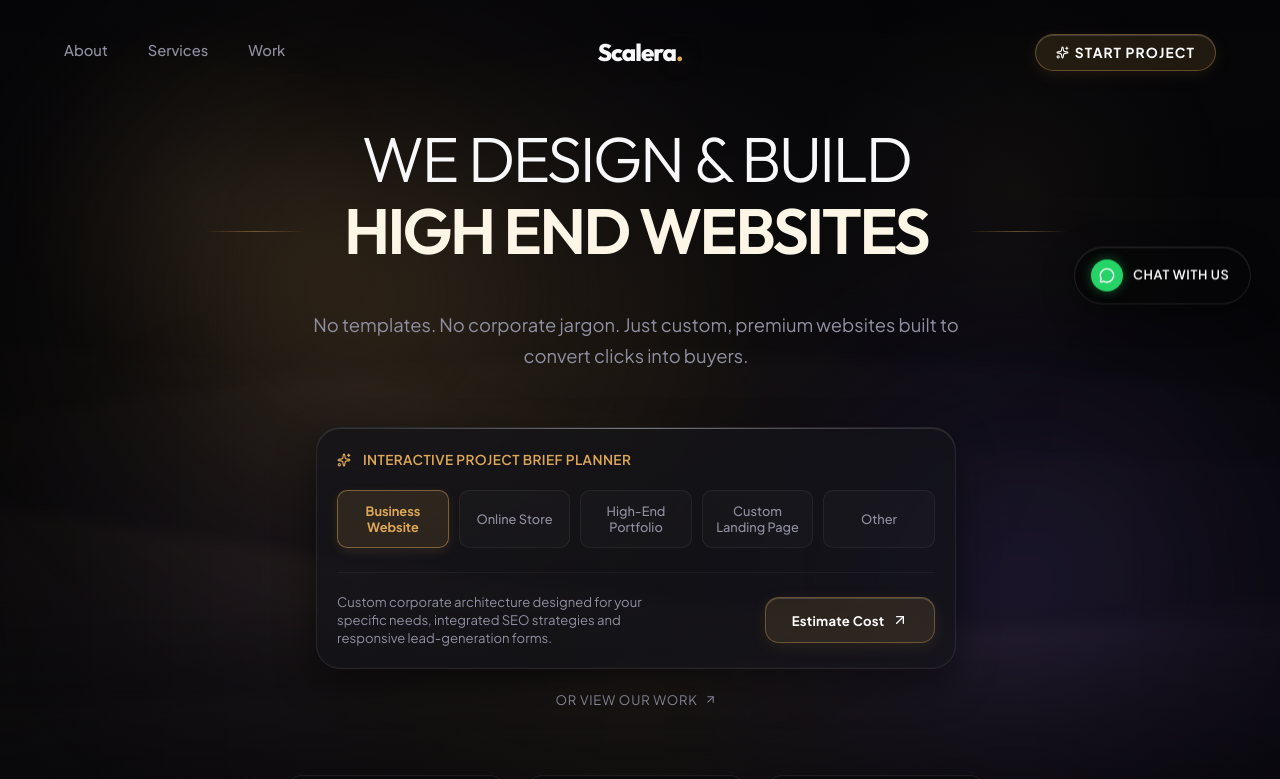
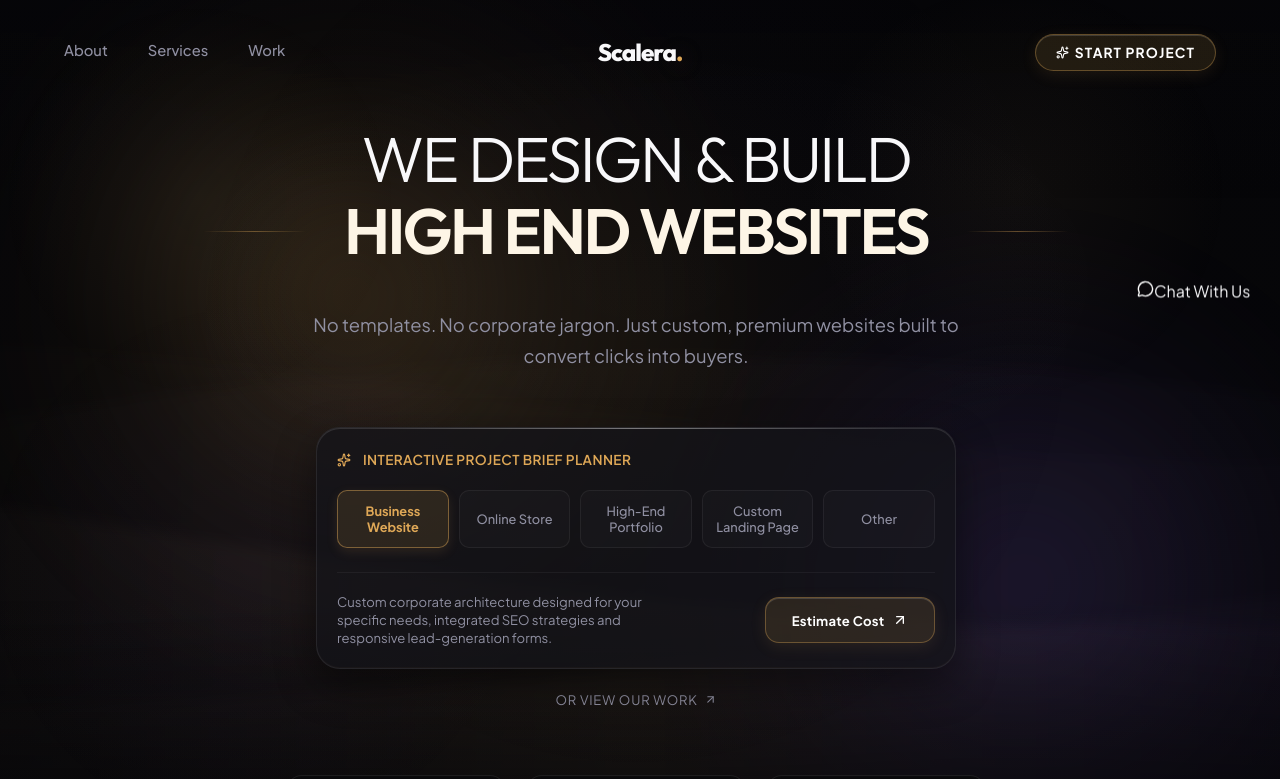
Before and after one commit to sherhanabid123-debug/Scalera, a React (Vite) app: page / in a window 1280 px wide. Shown: the top 779 px of the page. Built offline with nearby package versions, Linux system fonts and the light colour scheme.

Commit message:
Auto-save: 2026-07-04 11:49:25

```diff
--- a/src/App.jsx
+++ b/src/App.jsx
@@ -166,52 +166,13 @@ function App() {
             href="https://wa.me/917975242650"
             target="_blank"
             rel="noopener noreferrer"
-            style={{
-              display: "flex",
-              alignItems: "center",
-              gap: "10px",
-              padding: "12px 20px 12px 16px",
-              borderRadius: "100px",
-              background: "rgba(6,6,8,0.85)",
-              backdropFilter: "blur(20px)",
-              WebkitBackdropFilter: "blur(20px)",
-              border: "1px solid rgba(255,255,255,0.1)",
-              color: "#fff",
-              boxShadow: "0 8px 32px rgba(0,0,0,0.4), inset 0 1px 0 rgba(255,255,255,0.08)",
-              pointerEvents: "auto",
-              transition: "transform 0.4s cubic-bezier(0.16, 1, 0.3, 1), border-color 0.4s ease, box-shadow 0.4s ease",
-              textDecoration: "none",
-              fontSize: "0.8rem",
-              fontWeight: 600,
-              letterSpacing: "0.05em",
-              textTransform: "uppercase",
-            }}
-            onMouseEnter={(e) => {
-              e.currentTarget.style.transform = "translateY(-3px) scale(1.03)";
-              e.currentTarget.style.borderColor = "rgba(37, 211, 102, 0.4)";
-              e.currentTarget.style.boxShadow = "0 12px 40px rgba(0,0,0,0.5), 0 0 20px rgba(37,211,102,0.15), inset 0 1px 0 rgba(255,255,255,0.08)";
-            }}
-            onMouseLeave={(e) => {
-              e.currentTarget.style.transform = "translateY(0) scale(1)";
-              e.currentTarget.style.borderColor = "rgba(255,255,255,0.1)";
-              e.currentTarget.style.boxShadow = "0 8px 32px rgba(0,0,0,0.4), inset 0 1px 0 rgba(255,255,255,0.08)";
-            }}
+            className="chat-fab"
+            aria-label="Chat with us on WhatsApp"
           >
-            <div
-              style={{
-                width: 32, height: 32,
-                borderRadius: "50%",
-                background: "#25D366",
-                display: "flex",
-                alignItems: "center",
-                justifyContent: "center",
-                flexShrink: 0,
-                boxShadow: "0 0 12px rgba(37,211,102,0.4)",
-              }}
-            >
-              <MessageCircle size={16} color="#fff" />
-            </div>
-            Chat With Us
+            <span className="chat-fab-icon">
+              <MessageCircle size={17} color="#fff" />
+            </span>
+            <span className="chat-fab-label">Chat With Us</span>
           </a>
         </div>
       </div>
```
